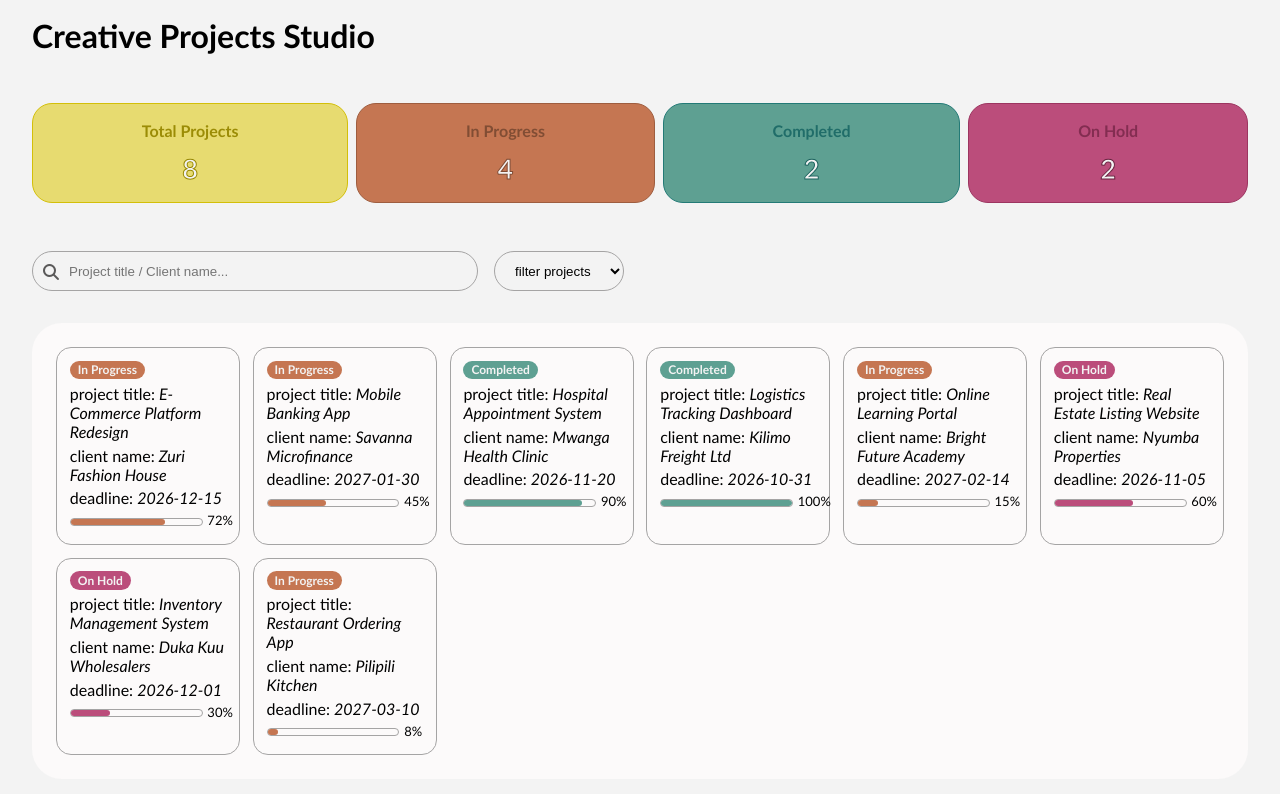
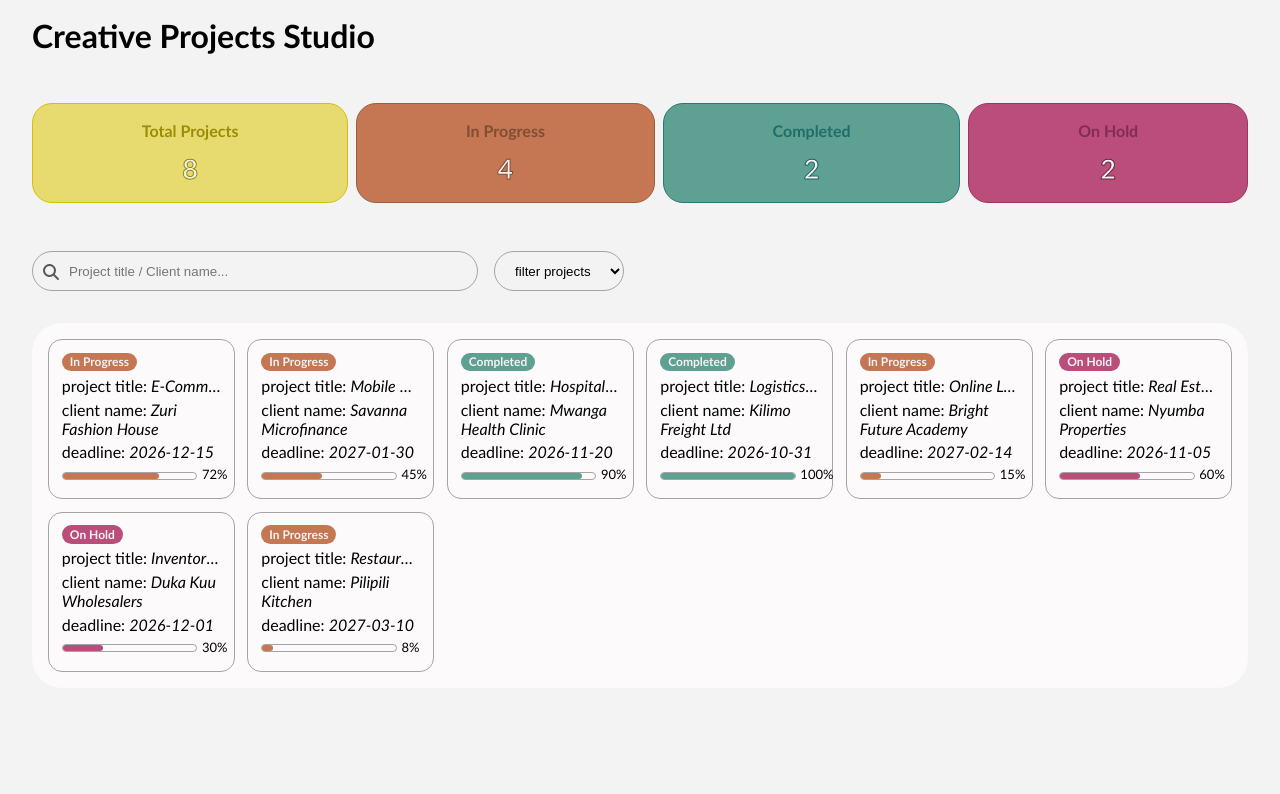
Before and after one commit to justin24er/Professional-React-Architecture-DIGITAL-STUDIO-PROJECT, a React (Vite) app: page / in a window 1280 px wide. Shown: the top 794 px of the page. Built offline with nearby package versions, Linux system fonts and the light colour scheme; data requests are answered from the project's data file.

Commit message:
feat: pass-in-some-little-ammendments
Co-authored-by: tyramcdenis <tyramcdenis@gmail.com>

```diff
--- a/src/features/projects/components/project-card.css
+++ b/src/features/projects/components/project-card.css
@@ -4,7 +4,7 @@ article {
     display: flex;
     flex-direction: column;
     gap: .3rem;
-    border-radius: 15px;
+    border-radius: calc(30px - 1rem);
     transition: .4s;
     position: relative;
 }
@@ -14,3 +14,8 @@ article > div > span {
 article:hover {
     background: #f7d9d9;
 }
+.project-card-title {
+    overflow: hidden;
+    white-space: nowrap;
+    text-overflow: ellipsis
+}
--- a/src/features/projects/components/project-list.css
+++ b/src/features/projects/components/project-list.css
@@ -13,6 +13,6 @@ section.projects-sec {
     grid-template-columns: repeat(auto-fill, minmax(180px, 1fr));
     gap: .8rem;
     background: #fcfafa;
-    padding: 1.5rem;
+    padding: 1rem;
     border-radius: 30px;
 }
--- a/src/features/projects/components/projectCard.jsx
+++ b/src/features/projects/components/projectCard.jsx
@@ -27,7 +27,7 @@ function ProjectCard({
         <article
         onClick={() => navigate(`project/${id}`)}>
             <StatusBadge color={getBgColor()} status={projectStatus} />
-            <div>project title: <span>{projectTitle}</span></div>
+            <div className="project-card-title">project title: <span title={projectTitle}>{projectTitle}</span></div>
             <div>client name: <span>{clientName}</span></div>
             <div>deadline: <span>{deadline}</span></div>
             <ProgressBar color={getBgColor()} value={progressPercentage} />
```
